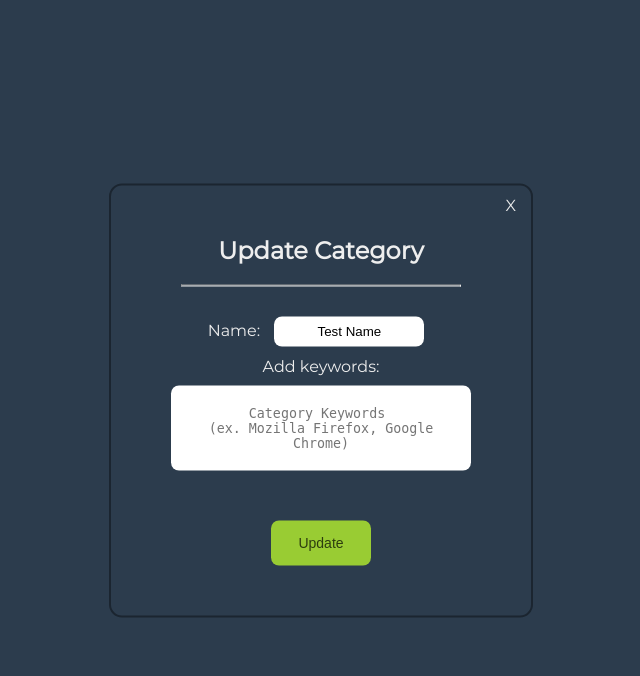
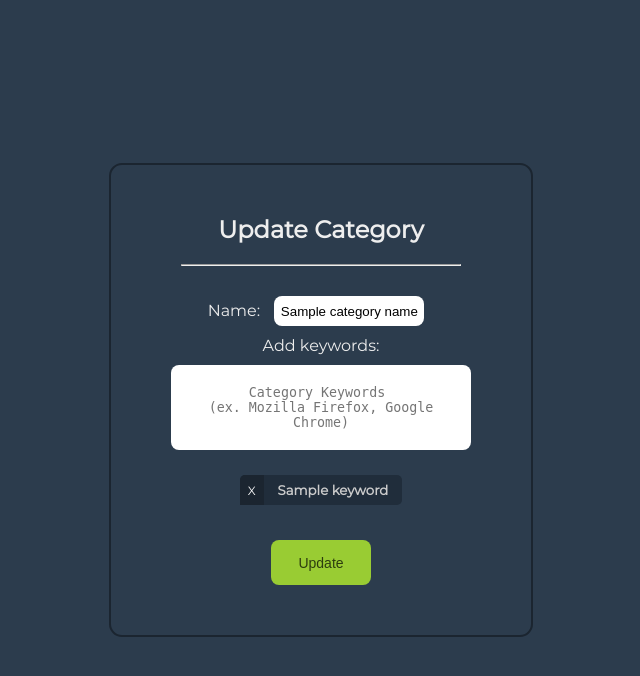
Before and after one commit to Quar15/TimeTracker, a Flask app: template server/templates/edit-category.html in a window 1280 px wide. Shown: the top 676 px of the page, without its empty margins (319-959 px from the left). Run offline with Flask 2, Linux system fonts and the light colour scheme; the template is opened without the code that fills it: most values are stand-ins (such as "Sample title", 1, 10 or a date in 2020).

Commit message:
UPDATE: updating category site tweaks

```diff
--- a/server/app.py
+++ b/server/app.py
@@ -89,6 +89,17 @@ def create_category_html():
     return render_template("create-category.html")
 
 
+@app.route('/update-category/<category_id>')
+def update_category_html(category_id):
+    keywords = []
+    category_name = ""
+    searched_category = time_tracker_categories_obj.search_category_by_id(int(category_id))
+    if searched_category != None:
+        keywords = searched_category.keywords
+        category_name = searched_category.name
+
+    return render_template("edit-category.html", keywords=keywords, category_name = category_name)
+
 @app.route('/browse-all')
 def browse_all():
     return render_template("browse-all.html", time_trackers=time_trackers)
--- a/server/static/js/create-category.js
+++ b/server/static/js/create-category.js
@@ -16,12 +16,16 @@ class Tag{
 }
 
 function retrieveDataFromTextArea(event){
-    if (event.keyCode == 13 & textAreaElement.value != ""){
+    let userText = textAreaElement.value;
+    userText = userText.replace(/^\s+/, '').replace(/\s+$/, '');
+    if (event.keyCode == 13 & userText != ""){
         data = textAreaElement.value;
         data = data.split(", ");
         textAreaElement.value = "";
         for(let i=0; i<data.length; i++){
-            if(data[i] != "\n" & data[i] != " "){
+            let dataText = data[i];
+            dataText = dataText.replace(/^\s+/, '').replace(/\s+$/, '');
+            if(data[i] != "\n" & data[i] != " " & dataText != ""){
                 tags.push(addTag(data[i]));
             }
         }
--- a/server/templates/edit-category.html
+++ b/server/templates/edit-category.html
@@ -4,35 +4,28 @@
     <meta charset="UTF-8">
     <meta name="viewport" content="width=device-width, initial-scale=1.0">
     <title>Edit Category | Time Tracker</title>
-    <link rel="stylesheet" href="style.css">
-    <script src="update-category.js" async></script>
+    <link rel="stylesheet" href="{{ url_for('static',filename='styles/style.css') }}">
+    <script src="{{ url_for('static',filename='js/create-category.js') }}" async></script>
 </head>
 <body>
     <div class="wrapper">
         <div class="category-edit-box">
-            <div class="close-x">X</div>
             <h2>Update Category</h2>
             <hr>
             <form action="#" method="POST" class="category-update-form">
-                <p>Name: <input type="text" value="Test Name" class="category-name-input"></p>
+                <p>Name: <input type="text" value="{{ category_name }}" class="category-name-input"></p>
                 <p>Add keywords:</p>
-                <textarea class="keywords-input" onkeypress="retrieveDataFromTextArea(event)" placeholder="Category Keywords &#10;(ex. Mozilla Firefox, Google Chrome)"></textarea>
+                <textarea class="keywords-input" onkeypress="retrieveDataFromTextArea(event)" placeholder="Category Keywords &#10;(ex. Mozilla Firefox, Google Chrome)">
+                    {% for keyword in keywords %}
+                        {{ keyword }},
+                    {% endfor %}
+                </textarea>
                 <div id="categories-tags-rows">
                     <div class="categories-tags"></div>
                 </div>
                 <input type="submit" id="send-data-btn" value="Update" class="submit-btn">
             </form>
         </div>
-        <div class="categories-browse">
-            <div class="category-box">
-                <h3>Category Name</h3>
-                <div class="tags">
-                    <div class="tag">
-
-                    </div>
-                </div>
-            </div>
-        </div>
     </div>
 </body>
 </html>
```
